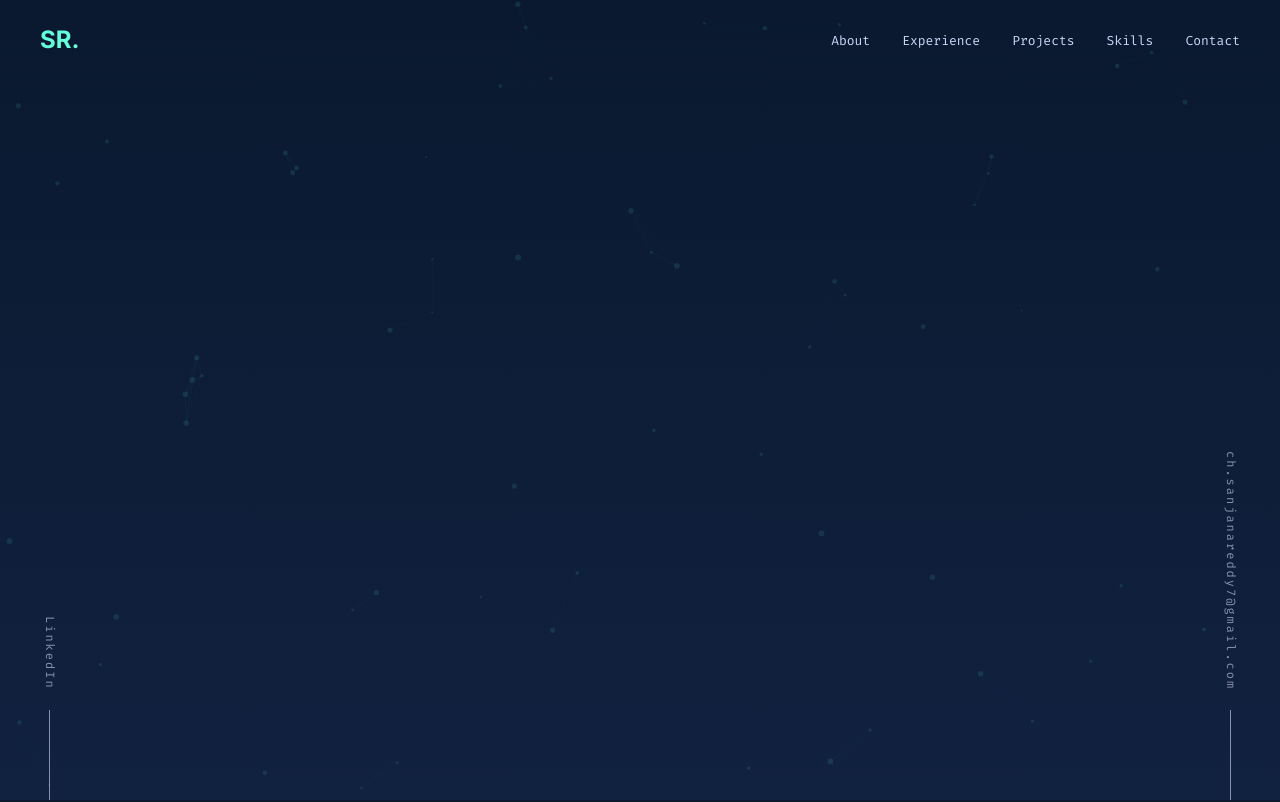
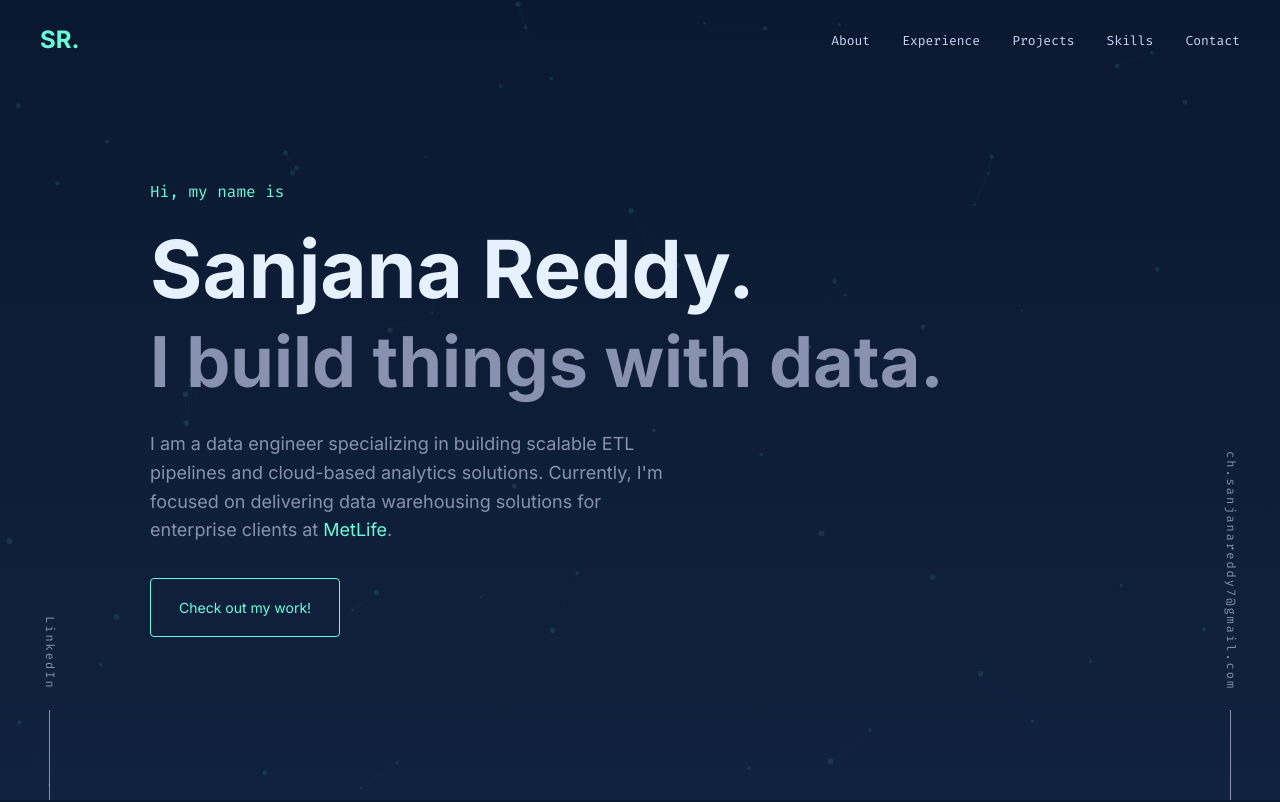
Before and after one commit to sanjanareddy17/Portfolio, a React (Vite) app: page / in a window 1280 px wide. Shown: the top 802 px of the page. Built offline with nearby package versions, Linux system fonts and the light colour scheme.

Commit message:
Fix background z-index and body background to ensure content visibility

```diff
--- a/src/components/Background.jsx
+++ b/src/components/Background.jsx
@@ -95,7 +95,7 @@ const Background = () => {
                 left: 0,
                 width: '100%',
                 height: '100%',
-                zIndex: 0,
+                zIndex: -1,
                 pointerEvents: 'none',
                 background: 'linear-gradient(to bottom, #0a192f, #112240)'
             }}
--- a/src/index.css
+++ b/src/index.css
@@ -17,8 +17,14 @@
   padding: 0;
 }
 
+html {
+  background-color: var(--bg-primary);
+  /* Fallback */
+}
+
 body {
-  background-color: var(--bg-primary);
+  background-color: transparent;
+  /* Let canvas show through */
   color: var(--text-primary);
   font-family: var(--font-sans);
   line-height: 1.6;
@@ -28,6 +34,7 @@ body {
 #root {
   position: relative;
   z-index: 1;
+  /* Establish stacking context */
 }
 
 a {
```
